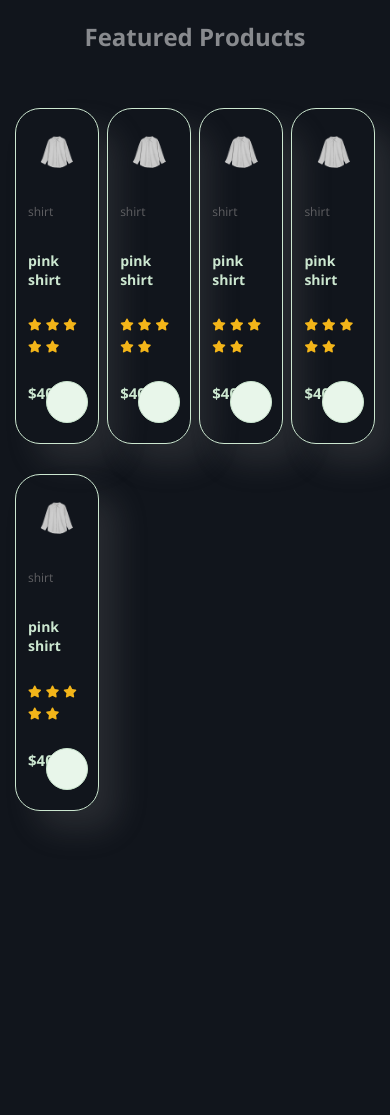
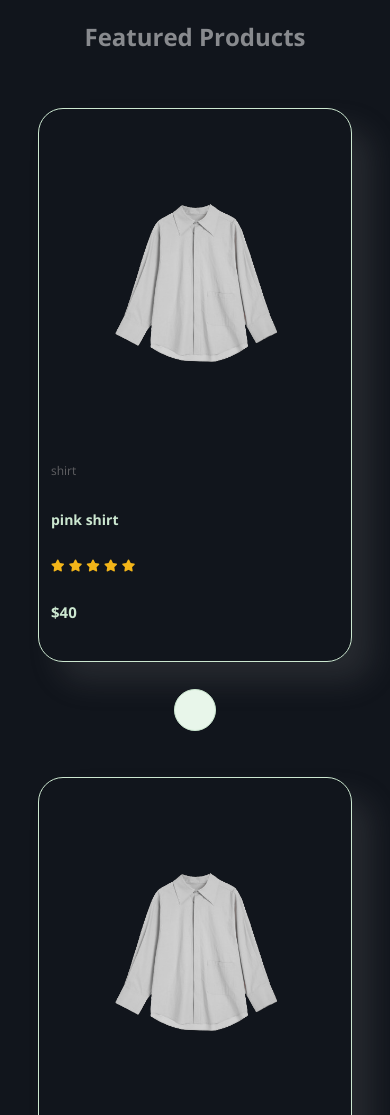
Before and after one commit to luke-song/coisy, a website built with Vite: page shop.html in a window 390 px wide. Shown: the top 1115 px of the page. Before the commit the page ends 864 px from the top, so only its background shows below. Built offline with nearby package versions, Linux system fonts and the light colour scheme.

Commit message:
Added: responsivness

```diff
--- a/shop.html
+++ b/shop.html
@@ -103,6 +103,7 @@
   <a href="#"><i class="fal fa-shopping-cart cart"></i></a>
 </div>
 
+
     </div>
 <script>
   // Select all elements with the class .pro
@@ -111,19 +112,27 @@
 // Function to add event listeners to each .pro element
 pros.forEach(pro => {
   const overlay = pro.querySelector('.overlay');
+  // Select the cart element
+  const cart = pro.querySelector('.cart');
 
   pro.addEventListener('mousemove', function(e) {
+    // Check if the mousemove event is triggered by the cart element
+    if (e.target === cart || cart.contains(e.target)) {
+      // If the event is triggered by the cart element, reset the styles
+      overlay.style.opacity = '0';
+      pro.style.transform = 'perspective(2000px) rotateY(0deg) rotateX(0deg)';
+    } else {
+      // Otherwise, apply the animation
       const { offsetX, offsetY } = e;
 
       const rotateY = calculateRotateY(offsetX);
       const rotateX = calculateRotateX(offsetY);
 
-      console.log(offsetX, offsetY);
-
       overlay.style.backgroundPosition = `${calculateBackgroundPosition(offsetX, offsetY)}%`;
       overlay.style.opacity = calculateOpacity(offsetX);
 
       pro.style.transform = `perspective(2000px) rotateX(${rotateX}deg) rotateY(${rotateY}deg)`;
+    }
   });
 
   pro.addEventListener('mouseout', function() {
--- a/style.css
+++ b/style.css
@@ -108,9 +108,6 @@ body {
   font-weight: 500;
 }
 
-.socials {
-}
-
 .socials svg {
   margin: 0 5px;
   transition: all 0.5s ease-in-out;
@@ -166,6 +163,12 @@ a:hover {
 .pro {
   transition: all 0.1s;
   position: relative;
+}
+
+.pro-wrapper {
+  display: flex;
+  flex-direction: column;
+  align-items: center;
 }
 
 .overlay {
@@ -226,9 +229,29 @@ a:hover {
   border-radius: 50px;
   background-color: #e8f6ea;
   font-weight: 500;
-  color: #088178;
+  color: #808c93;
   border: 1px solid #cce7d0;
   position: absolute;
-  bottom: 20px;
-  right: 10px;
+  bottom: -70px;
+  left: 50%;
+  transform: translateX(-50%);
 }
+
+@media (max-width: 600px) {
+  #product1 .pro-container {
+    flex-direction: column;
+    align-items: center;
+  }
+
+  #product1 .pro {
+    width: 80%; /* Adjust the width as needed */
+    margin: 15px auto; /* Center the element and add margin */
+  }
+
+  #product1 .pro:nth-child(2),
+  #product1 .pro:nth-child(3),
+  #product1 .pro:nth-child(4),
+  #product1 .pro:nth-child(5) {
+    margin-top: 100px;
+  }
+}
```
Lines whose indentation alone changed are shown as unchanged.
